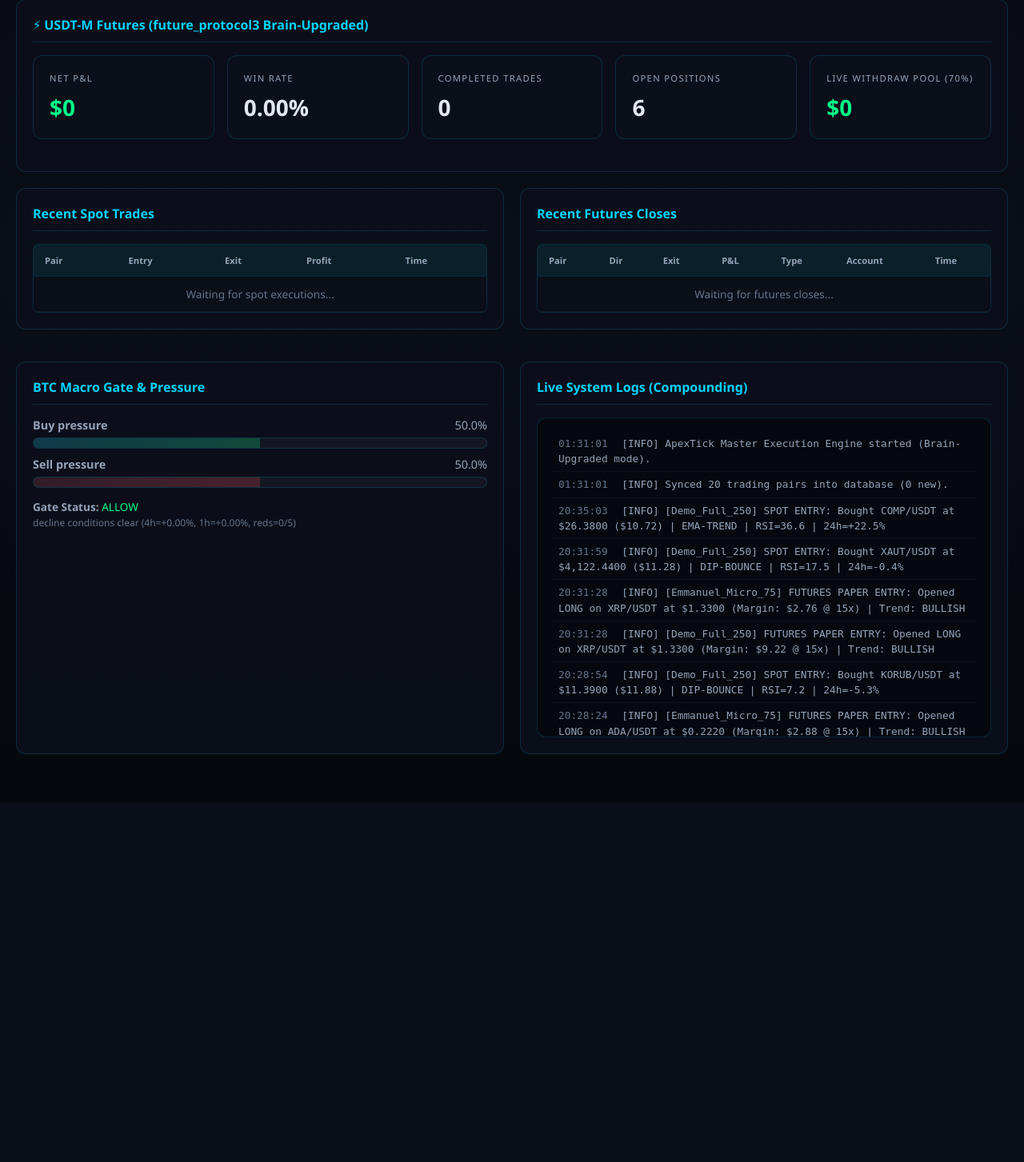
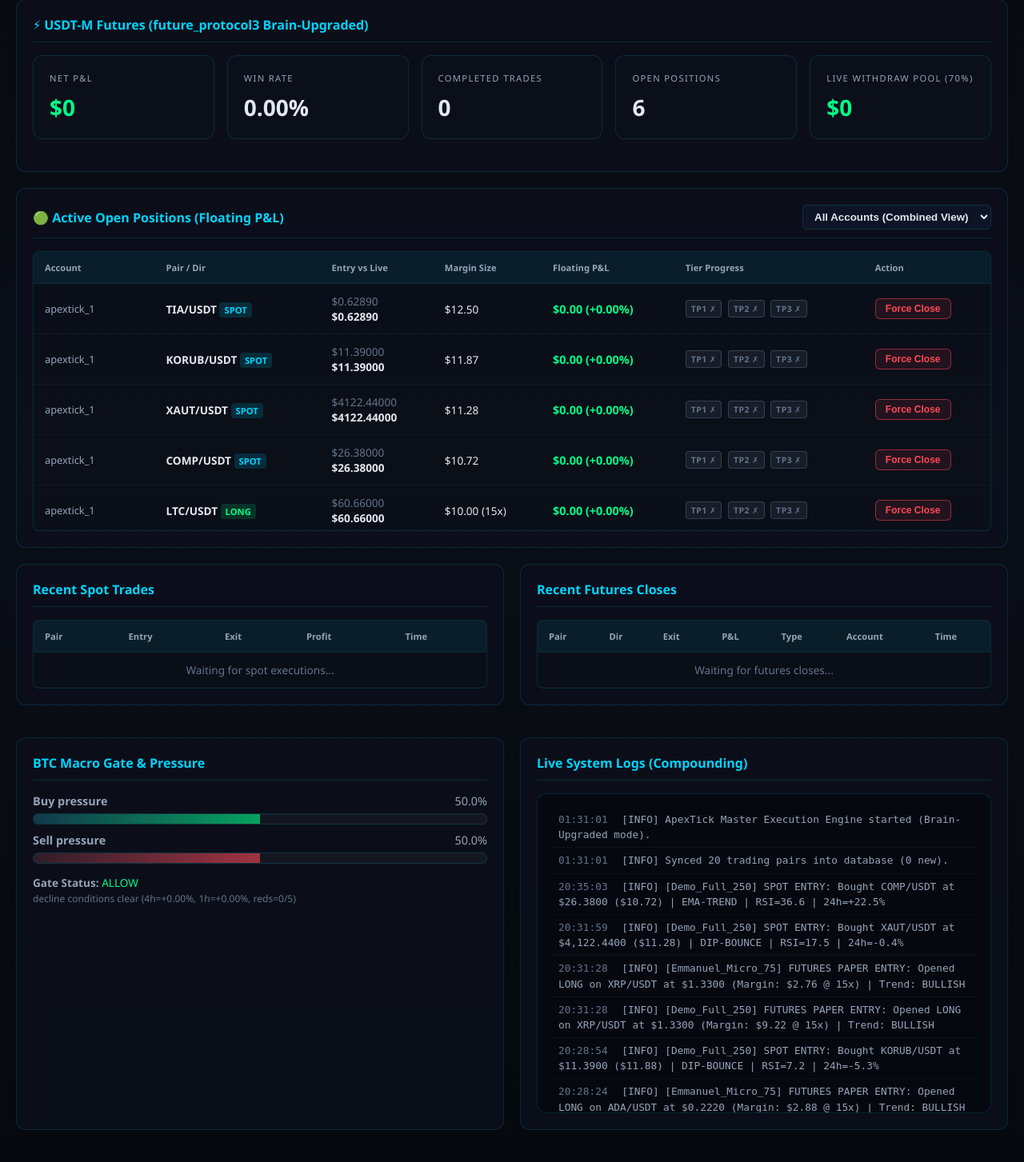
Before and after one commit to biggmanuel/apextick, a Flask app: page / in a window 1280 px wide. Shown: the part 352-1805 px from the top of the page at 80% size. Before the commit the page ends 1295 px from the top, so only its background shows below. Run offline with Flask 3, Linux system fonts and the light colour scheme; data comes from the database, SQL or seed files in the repository; data that the repository does not hold is empty; some libraries are stand-ins or nearby versions.

Commit message:
Added Active Positions table, Tier Badges, and Force Close UI

```diff
--- a/app.py
+++ b/app.py
@@ -15,7 +15,7 @@ from futures_engine import run_futures_engine_tick
 
 app = Flask(__name__)
 
-# Silence repetitive Flask access logs to keep your WSL2 terminal clean
+# Silence repetitive Flask access logs to keep your terminal clean
 log = logging.getLogger('werkzeug')
 log.setLevel(logging.ERROR)
 
@@ -53,7 +53,7 @@ def api_status():
         "api_ok": True,
         "btc_gate_allowed": allowed,
         "btc_gate_reason": reason,
-        "ws_connected": MARKET_STATE["ws_connected"]
+        "ws_connected": MARKET_STATE.get("ws_connected", False)
     })
 
 @app.route("/api/statistics", methods=["GET"])
@@ -114,9 +114,119 @@ def api_futures_statistics():
         "live_withdraw": round(live_withdraw, 2),
     })
 
+# --- NEW: ACTIVE POSITIONS ENDPOINT ---
+@app.route("/api/positions", methods=["GET"])
+def api_positions():
+    spot_open = execute_query(
+        "SELECT id, account_id, pair, entry_price, remaining_qty as qty, tp1_hit, tp2_hit, opened_at FROM spot_trades WHERE status = 'OPEN'",
+        fetch_all=True
+    )
+    fut_open = execute_query(
+        "SELECT id, account_id, pair, direction, entry_price, remaining_margin_usdt as margin, leverage, tp1_hit, tp2_hit, opened_at FROM futures_trades WHERE status = 'OPEN'",
+        fetch_all=True
+    )
+
+    positions = []
+
+    if spot_open:
+        for t in spot_open:
+            pair = t["pair"]
+            live_price = MARKET_STATE["live_prices"].get(pair, float(t["entry_price"]))
+            entry, qty = float(t["entry_price"]), float(t["qty"])
+            pnl = (live_price - entry) * qty if entry > 0 else 0.0
+            roi_pct = ((live_price - entry) / entry) * 100.0 if entry > 0 else 0.0
+
+            positions.append({
+                "id": t["id"], "type": "spot", "account": t["account_id"],
+                "pair": pair, "direction": "SPOT", "entry": f"${entry:.5f}",
+                "live_price": f"${live_price:.5f}", "size": f"${(qty * live_price):.2f}",
+                "pnl_usdt": pnl, "roi_pct": roi_pct,
+                "tp1": bool(t["tp1_hit"]), "tp2": bool(t["tp2_hit"])
+            })
+
+    if fut_open:
+        for t in fut_open:
+            pair = t["pair"]
+            live_price = MARKET_STATE["live_prices"].get(pair, float(t["entry_price"]))
+            entry, margin, lev = float(t["entry_price"]), float(t["margin"]), int(t["leverage"])
+            direction = t["direction"]
+
+            if entry > 0:
+                move_pct = ((live_price - entry) / entry) * 100.0 if direction == "LONG" else ((entry - live_price) / entry) * 100.0
+                roi_pct = move_pct * lev
+                pnl = margin * (roi_pct / 100.0)
+            else:
+                roi_pct = pnl = 0.0
+
+            positions.append({
+                "id": t["id"], "type": "futures", "account": t["account_id"],
+                "pair": pair, "direction": direction, "entry": f"${entry:.5f}",
+                "live_price": f"${live_price:.5f}", "size": f"${margin:.2f} ({lev}x)",
+                "pnl_usdt": pnl, "roi_pct": roi_pct,
+                "tp1": bool(t["tp1_hit"]), "tp2": bool(t["tp2_hit"])
+            })
+
+    positions.sort(key=lambda x: x["roi_pct"], reverse=True)
+    for p in positions:
+        p["pnl_formatted"] = f"${p['pnl_usdt']:.2f} ({p['roi_pct']:+.2f}%)"
+
+    return jsonify(positions)
+
+# --- NEW: MANUAL FORCE CLOSE ENDPOINT ---
+@app.route("/api/trades/close/<trade_type>/<int:trade_id>", methods=["POST"])
+def force_close_trade(trade_type, trade_id):
+    admin_key = request.headers.get("X-Admin-Key", "")
+    if admin_key != ADMIN_KEY:
+        return jsonify({"error": "Invalid admin password"}), 403
+
+    now_str = datetime.now(timezone.utc).isoformat()
+
+    if trade_type == "spot":
+        trade = execute_query("SELECT * FROM spot_trades WHERE id = ? AND status = 'OPEN'", (trade_id,), fetch_one=True)
+        if not trade: return jsonify({"error": "Trade missing"}), 404
+
+        pair, entry, qty, acct_id = trade["pair"], float(trade["entry_price"]), float(trade["remaining_qty"]), trade["account_id"]
+        live_price = MARKET_STATE["live_prices"].get(pair, entry)
+
+        sell_notional = qty * live_price
+        gross_profit = sell_notional - (qty * entry)
+        fee_usdt = sell_notional * 0.001
+        net_profit = gross_profit - fee_usdt
+
+        execute_query(
+            "UPDATE spot_trades SET status = 'CLOSED', exit_price = ?, remaining_qty = 0, profit_usdt = ?, profit_pct = ?, closed_at = ? WHERE id = ?",
+            (live_price, float(trade.get("profit_usdt") or 0.0) + net_profit, ((live_price - entry) / entry) * 100.0, now_str, trade_id), commit=True
+        )
+        execute_query("UPDATE accounts SET spot_balance_usdt = spot_balance_usdt + ? WHERE account_id = ?", (sell_notional - fee_usdt, acct_id), commit=True)
+        add_log("WARNING", "apextick_admin", f"[{acct_id}] FORCE CLOSED Spot {pair} at {live_price}. PnL: ${net_profit:.2f}")
+
+    elif trade_type == "futures":
+        trade = execute_query("SELECT * FROM futures_trades WHERE id = ? AND status = 'OPEN'", (trade_id,), fetch_one=True)
+        if not trade: return jsonify({"error": "Trade missing"}), 404
+
+        pair, direction, entry, rem_margin, leverage, acct_id = trade["pair"], trade["direction"], float(trade["entry_price"]), float(trade["remaining_margin_usdt"]), int(trade["leverage"]), trade["account_id"]
+        live_price = MARKET_STATE["live_prices"].get(pair, entry)
+
+        if entry > 0:
+            move_pct = ((live_price - entry) / entry) * 100.0 if direction == "LONG" else ((entry - live_price) / entry) * 100.0
+            roi_pct = move_pct * leverage
+        else:
+            roi_pct = 0.0
+
+        notional_closed = rem_margin * leverage
+        net_loss = (rem_margin * (roi_pct / 100.0)) - (notional_closed * 0.0005)
+
+        execute_query(
+            "UPDATE futures_trades SET status = 'CLOSED', exit_price = ?, remaining_margin_usdt = 0, pnl_usdt = ?, pnl_pct = ?, close_type = 'FORCE CLOSE', closed_at = ? WHERE id = ?",
+            (live_price, float(trade.get("pnl_usdt") or 0.0) + net_loss, roi_pct, now_str, trade_id), commit=True
+        )
+        execute_query("UPDATE accounts SET futures_balance_usdt = futures_balance_usdt + ? WHERE account_id = ?", (max(0.0, rem_margin + net_loss), acct_id), commit=True)
+        add_log("WARNING", "apextick_admin", f"[{acct_id}] FORCE CLOSED Futures {pair} {direction} at {live_price}. PnL: ${net_loss:.2f}")
+
+    return jsonify({"status": "success"})
+
 @app.route("/api/trades", methods=["GET"])
 def api_trades():
-    # Increased limit to 500 for compounding scrollbox support
     limit = int(request.args.get("limit", 500))
     trades = execute_query(
         "SELECT pair, entry_price, exit_price, profit_usdt, profit_pct, opened_at FROM spot_trades WHERE status = 'CLOSED' ORDER BY id DESC LIMIT ?",
@@ -138,7 +248,6 @@ def api_trades():
 
 @app.route("/api/futures/trades", methods=["GET"])
 def api_futures_trades():
-    """Dedicated endpoint for the new Futures Closes table with compounding history."""
     limit = int(request.args.get("limit", 500))
     trades = execute_query(
         """
@@ -169,7 +278,6 @@ def api_futures_trades():
 
 @app.route("/api/logs", methods=["GET"])
 def api_logs():
-    # Increased limit to 500 for compounding logs scrollbox support
     limit = int(request.args.get("limit", 500))
     logs = execute_query(
         "SELECT timestamp, level, source, message FROM system_logs ORDER BY id DESC LIMIT ?",
@@ -191,7 +299,7 @@ def api_btc_sentiment():
 
 @app.route("/api/wallet", methods=["GET"])
 def api_wallet():
-    return jsonify({"wallet": "ApexTick Secure Multi-Account Node (WSL2)"})
+    return jsonify({"wallet": "ApexTick Secure Multi-Account Node"})
 
 @app.route("/api/bot/btc-config", methods=["GET"])
 def api_get_btc_config():
@@ -213,10 +321,6 @@ def api_set_btc_config():
     add_log("INFO", "apextick_admin", f"BTC decline signal toggled to: {'ON' if enabled_val == '1' else 'OFF'}")
     return jsonify({"btc_decline_signal_enabled": enabled_val == "1"})
 
-# if __name__ == "__main__":
-#     start_background_services()
-#     app.run(host="0.0.0.0", port=5000, debug=True, use_reloader=False)
-
 if __name__ == '__main__':
     start_background_services()
     app.run(host='0.0.0.0', port=5000, threaded=True, use_reloader=False)
--- a/templates/dashboard.html
+++ b/templates/dashboard.html
@@ -19,8 +19,7 @@
         .header { background: var(--bg-card); padding: 20px 24px; border-radius: 12px; margin-bottom: 20px; border: 1px solid var(--border-subtle); display: flex; justify-content: space-between; align-items: center; }
         .header h1 { font-size: 1.5rem; font-weight: 600; display: flex; align-items: center; gap: 10px; color: var(--accent-cyan); }
         .header-actions { display: flex; align-items: center; gap: 12px; }
-        .status-badge { padding: 7px 13px; border-radius: 20px; font-weight: 600; font-size: 0.7rem; text-transform: uppercase; background: rgba(0, 255, 136, 0.2); color: var(--profit); border: 1px solid rgba(0, 255, 136, 0.4); }
-        .api-badge { padding: 7px 13px; border-radius: 20px; font-weight: 600; font-size: 0.7rem; text-transform: uppercase; background: rgba(0, 255, 136, 0.2); color: var(--profit); border: 1px solid rgba(0, 255, 136, 0.4); }
+        .status-badge, .api-badge { padding: 7px 13px; border-radius: 20px; font-weight: 600; font-size: 0.7rem; text-transform: uppercase; background: rgba(0, 255, 136, 0.2); color: var(--profit); border: 1px solid rgba(0, 255, 136, 0.4); }
         .stats-grid { display: grid; grid-template-columns: repeat(auto-fit, minmax(200px, 1fr)); gap: 16px; margin-bottom: 20px; }
         .stat-card { background: var(--bg-card); padding: 20px; border-radius: 12px; border: 1px solid var(--border-subtle); }
         .stat-card h3 { font-size: 0.7rem; font-weight: 500; letter-spacing: 0.12em; text-transform: uppercase; color: var(--text-secondary); margin-bottom: 10px; }
@@ -32,17 +31,28 @@
         .card { background: var(--bg-card); padding: 20px; border-radius: 12px; border: 1px solid var(--border-subtle); margin-bottom: 20px; }
         .card h2 { font-size: 1rem; font-weight: 600; color: var(--accent-cyan); margin-bottom: 16px; padding-bottom: 10px; border-bottom: 1px solid var(--border-subtle); }
 
-        /* Compounding Scrollable Rectangular Containers */
+        /* Table Styling */
         .table-scroll-box { max-height: 400px; overflow-y: auto; border-radius: 8px; border: 1px solid var(--border-subtle); background: rgba(11, 15, 24, 0.4); }
         .table-scroll-box::-webkit-scrollbar { width: 6px; }
         .table-scroll-box::-webkit-scrollbar-track { background: transparent; }
         .table-scroll-box::-webkit-scrollbar-thumb { background: rgba(0, 212, 255, 0.3); border-radius: 999px; }
-
         .trades-table { width: 100%; border-collapse: collapse; }
         .trades-table th { background: rgba(0, 212, 255, 0.08); padding: 12px 14px; text-align: left; font-size: 0.7rem; font-weight: 600; color: var(--text-secondary); border-bottom: 1px solid var(--border-subtle); position: sticky; top: 0; z-index: 2; }
         .trades-table td { padding: 12px 14px; border-bottom: 1px solid rgba(255, 255, 255, 0.04); font-size: 0.85rem; }
         .trades-table tbody tr:hover { background: rgba(18, 24, 43, 0.6); }
 
+        /* UI Upgrade: Badges & Buttons */
+        .tp-badge { font-size: 0.65rem; padding: 3px 6px; border-radius: 4px; margin-right: 4px; font-weight: 700; letter-spacing: 0.05em; display: inline-block; }
+        .tp-hit { background: rgba(0, 255, 136, 0.15); color: var(--profit); border: 1px solid var(--profit); box-shadow: 0 0 6px rgba(0, 255, 136, 0.2); }
+        .tp-pending { background: rgba(100, 116, 139, 0.15); color: var(--text-muted); border: 1px solid rgba(100, 116, 139, 0.4); }
+        .btn-force-close { background: rgba(255, 71, 87, 0.1); color: var(--loss); border: 1px solid rgba(255, 71, 87, 0.5); border-radius: 6px; padding: 5px 12px; cursor: pointer; font-size: 0.75rem; font-weight: 600; transition: 0.2s; }
+        .btn-force-close:hover { background: var(--loss); color: #fff; box-shadow: 0 0 10px rgba(255, 71, 87, 0.4); }
+        .tag-dir { padding: 2px 6px; border-radius: 4px; font-size: 0.7rem; font-weight: 700; }
+        .tag-long { background: rgba(0, 255, 136, 0.15); color: var(--profit); }
+        .tag-short { background: rgba(168, 85, 247, 0.15); color: var(--accent-purple); }
+        .tag-spot { background: rgba(0, 212, 255, 0.15); color: var(--accent-cyan); }
+
+        /* Logs & Pressure */
         .logs-container { background: rgba(6, 9, 15, 0.95); padding: 16px; border-radius: 12px; border: 1px solid var(--border-subtle); height: 400px; max-height: 400px; overflow-y: auto; font-family: monospace; font-size: 0.8rem; line-height: 1.5; }
         .log-entry { padding: 6px 10px; border-bottom: 1px solid rgba(255, 255, 255, 0.04); }
         .log-entry.success { color: var(--profit); }
@@ -55,11 +65,8 @@
         .btc-pressure-panel { flex: 1 1 320px; }
         .btc-pressure-row { display: flex; justify-content: space-between; margin-bottom: 6px; font-size: 0.9rem; color: var(--text-secondary); }
         .btc-pressure-bar { height: 14px; border-radius: 999px; background: rgba(255, 255, 255, 0.04); border: 1px solid var(--border-subtle); overflow: hidden; margin-bottom: 10px; }
-        .btc-pressure-bar-fill { height: 100%; background: linear-gradient(90deg, rgba(0, 212, 255, 0.18), rgba(0, 255, 136, 0.22)); width: 50%; }
-        .btc-pressure-bar-sell-fill { height: 100%; background: linear-gradient(90deg, rgba(255, 71, 87, 0.12), rgba(255, 71, 87, 0.22)); width: 50%; }
-        .tag-dir { padding: 2px 6px; border-radius: 4px; font-size: 0.7rem; font-weight: 700; }
-        .tag-long { background: rgba(0, 255, 136, 0.15); color: var(--profit); }
-        .tag-short { background: rgba(168, 85, 247, 0.15); color: var(--accent-purple); }
+        .btc-pressure-bar-fill { height: 100%; background: linear-gradient(90deg, rgba(0, 212, 255, 0.18), rgba(0, 255, 136, 0.6)); transition: width 0.5s ease; }
+        .btc-pressure-bar-sell-fill { height: 100%; background: linear-gradient(90deg, rgba(255, 71, 87, 0.12), rgba(255, 71, 87, 0.6)); transition: width 0.5s ease; }
     </style>
 </head>
 <body>
@@ -76,26 +83,11 @@
         <section class="card">
             <h2>📊 Spot Trading (Protocol 3 Brain-Upgraded)</h2>
             <div class="stats-grid">
-                <div class="stat-card">
-                    <h3>Total Profit</h3>
-                    <div id="spot-profit" class="stat-value positive">$0.00</div>
-                </div>
-                <div class="stat-card">
-                    <h3>Win Rate</h3>
-                    <div id="spot-winrate" class="stat-value">0.00%</div>
-                </div>
-                <div class="stat-card">
-                    <h3>Total Trades</h3>
-                    <div id="spot-trades" class="stat-value">0</div>
-                </div>
-                <div class="stat-card">
-                    <h3>Open Positions</h3>
-                    <div id="spot-open" class="stat-value">0</div>
-                </div>
-                <div class="stat-card">
-                    <h3>Portfolio Value</h3>
-                    <div id="spot-portfolio" class="stat-value">$325.00</div>
-                </div>
+                <div class="stat-card"><h3>Total Profit</h3><div id="spot-profit" class="stat-value positive">$0.00</div></div>
+                <div class="stat-card"><h3>Win Rate</h3><div id="spot-winrate" class="stat-value">0.00%</div></div>
+                <div class="stat-card"><h3>Total Trades</h3><div id="spot-trades" class="stat-value">0</div></div>
+                <div class="stat-card"><h3>Open Positions</h3><div id="spot-open" class="stat-value">0</div></div>
+                <div class="stat-card"><h3>Portfolio Value</h3><div id="spot-portfolio" class="stat-value">$250.00</div></div>
             </div>
         </section>
 
@@ -103,28 +95,43 @@
         <section class="card">
             <h2>⚡ USDT-M Futures (future_protocol3 Brain-Upgraded)</h2>
             <div class="stats-grid">
-                <div class="stat-card">
-                    <h3>Net P&L</h3>
-                    <div id="fut-pnl" class="stat-value positive">$0.00</div>
-                </div>
-                <div class="stat-card">
-                    <h3>Win Rate</h3>
-                    <div id="fut-winrate" class="stat-value">0.00%</div>
-                </div>
-                <div class="stat-card">
-                    <h3>Completed Trades</h3>
-                    <div id="fut-trades" class="stat-value">0</div>
-                </div>
-                <div class="stat-card">
-                    <h3>Open Positions</h3>
-                    <div id="fut-open" class="stat-value">0</div>
-                </div>
-                <div class="stat-card">
-                    <h3>Live Withdraw Pool (70%)</h3>
-                    <div id="fut-withdraw" class="stat-value positive">$0.00</div>
-                </div>
+                <div class="stat-card"><h3>Net P&L</h3><div id="fut-pnl" class="stat-value positive">$0.00</div></div>
+                <div class="stat-card"><h3>Win Rate</h3><div id="fut-winrate" class="stat-value">0.00%</div></div>
+                <div class="stat-card"><h3>Completed Trades</h3><div id="fut-trades" class="stat-value">0</div></div>
+                <div class="stat-card"><h3>Open Positions</h3><div id="fut-open" class="stat-value">0</div></div>
+                <div class="stat-card"><h3>Live Withdraw Pool (70%)</h3><div id="fut-withdraw" class="stat-value positive">$0.00</div></div>
             </div>
         </section>
+
+        <!-- ACTIVE POSITIONS MASTER TABLE -->
+        <div class="card" id="active-positions-section" style="margin-bottom: 20px;">
+            <div style="display: flex; justify-content: space-between; align-items: center; border-bottom: 1px solid var(--border-subtle); padding-bottom: 10px; margin-bottom: 16px;">
+                <h2 style="border: none; margin: 0; padding: 0;">🟢 Active Open Positions (Floating P&L)</h2>
+                <select id="account-filter" style="background: rgba(15, 23, 42, 0.75); color: var(--text-primary); border: 1px solid var(--border-subtle); border-radius: 6px; padding: 6px 10px; font-weight: 600;">
+                    <option value="ALL">All Accounts (Combined View)</option>
+                    <option value="Demo_Full">Demo_Full_250</option>
+                    <option value="Emmanuel_Micro">Emmanuel_Micro_75</option>
+                </select>
+            </div>
+            <div class="table-scroll-box" style="max-height: 350px;">
+                <table class="trades-table">
+                    <thead>
+                        <tr>
+                            <th>Account</th>
+                            <th>Pair / Dir</th>
+                            <th>Entry vs Live</th>
+                            <th>Margin Size</th>
+                            <th>Floating P&L</th>
+                            <th>Tier Progress</th>
+                            <th>Action</th>
+                        </tr>
+                    </thead>
+                    <tbody id="positions-tbody">
+                        <tr><td colspan="7" style="text-align:center; color:var(--text-muted);">Waiting for open positions...</td></tr>
+                    </tbody>
+                </table>
+            </div>
+        </div>
 
         <div class="main-grid">
             <!-- Spot Trades History Box -->
@@ -187,6 +194,24 @@
     </div>
 
     <script>
+        // Global Force Close handler
+        async function forceCloseTrade(tradeType, tradeId) {
+            const pwd = prompt("Enter Admin Password to execute FORCE CLOSE:");
+            if (!pwd) return;
+
+            try {
+                const res = await fetch(`/api/trades/close/${tradeType}/${tradeId}`, {
+                    method: 'POST',
+                    headers: { 'X-Admin-Key': pwd }
+                });
+                const data = await res.json();
+                if (data.error) alert("Action Failed: " + data.error);
+                else fetchDashboardData(); // Instantly refresh UI
+            } catch (err) {
+                alert("Network Error during Force Close");
+            }
+        }
+
         async function fetchDashboardData() {
             try {
                 // 1. Status & Gate
@@ -222,7 +247,44 @@
                 document.getElementById('buy-bar').style.width = sentData.buy_pressure;
                 document.getElementById('sell-bar').style.width = sentData.sell_pressure;
 
-                // 5. Spot Trades Table (Compounding scrollbox)
+                // 5. Active Positions & Floating PnL Table
+                const posRes = await fetch('/api/positions');
+                const posData = await posRes.json();
+                const posTbody = document.getElementById('positions-tbody');
+                const selectedAcct = document.getElementById('account-filter').value;
+
+                const filteredPos = posData.filter(p => selectedAcct === "ALL" || p.account.includes(selectedAcct));
+
+                if (filteredPos.length > 0) {
+                    posTbody.innerHTML = filteredPos.map(p => {
+                        const isLong = p.direction === 'LONG';
+                        const isSpot = p.direction === 'SPOT';
+                        const dirClass = isSpot ? 'tag-spot' : (isLong ? 'tag-long' : 'tag-short');
+                        const pnlClass = p.pnl_usdt >= 0 ? 'positive' : 'negative';
+
+                        return `
+                            <tr>
+                                <td style="color:var(--text-secondary); font-size:0.8rem;">${p.account}</td>
+                                <td><strong>${p.pair}</strong> <span class="tag-dir ${dirClass}">${p.direction}</span></td>
+                                <td><span style="color:var(--text-muted)">${p.entry}</span><br><strong>${p.live_price}</strong></td>
+                                <td>${p.size}</td>
+                                <td class="stat-value ${pnlClass}" style="font-size:0.9rem;">${p.pnl_formatted}</td>
+                                <td>
+                                    <span class="tp-badge ${p.tp1 ? 'tp-hit' : 'tp-pending'}">TP1 ${p.tp1 ? '✓' : '✗'}</span>
+                                    <span class="tp-badge ${p.tp2 ? 'tp-hit' : 'tp-pending'}">TP2 ${p.tp2 ? '✓' : '✗'}</span>
+                                    <span class="tp-badge tp-pending">TP3 ✗</span>
+                                </td>
+                                <td>
+                                    <button class="btn-force-close" onclick="forceCloseTrade('${p.type}', ${p.id})">Force Close</button>
+                                </td>
+                            </tr>
+                        `;
+                    }).join('');
+                } else {
+                    posTbody.innerHTML = `<tr><td colspan="7" style="text-align:center; color:var(--text-muted);">No open positions matching filter</td></tr>`;
+                }
+
+                // 6. Spot Trades Table (Compounding scrollbox)
                 const tradesRes = await fetch('/api/trades?limit=500');
                 const tradesData = await tradesRes.json();
                 const spotTbody = document.getElementById('spot-trades-tbody');
@@ -238,7 +300,7 @@
                     `).join('');
                 }
 
-                // 6. Dedicated Futures Trades Table (Compounding scrollbox)
+                // 7. Dedicated Futures Trades Table (Compounding scrollbox)
                 const futTradesRes = await fetch('/api/futures/trades?limit=500');
                 const futTradesData = await futTradesRes.json();
                 const futTbody = document.getElementById('fut-trades-tbody');
@@ -260,7 +322,7 @@
                     }).join('');
                 }
 
-                // 7. Compounding Logs Box
+                // 8. Compounding Logs Box
                 const logsRes = await fetch('/api/logs?limit=500');
                 const logsData = await logsRes.json();
                 const logsContainer = document.getElementById('logs-container');
@@ -276,13 +338,16 @@
             } catch (err) {
                 console.error("Dashboard poll error:", err);
             } finally {
-                // Queue the next cycle only AFTER this one completely finishes
+                // Wait for cycle to complete before scheduling next pull to prevent deadlock
                 setTimeout(fetchDashboardData, 3000);
             }
         }
 
         // Initialize the first call
         fetchDashboardData();
+
+        // Hook up the account filter refresh
+        document.getElementById('account-filter').addEventListener('change', fetchDashboardData);
     </script>
 </body>
 </html>
```
